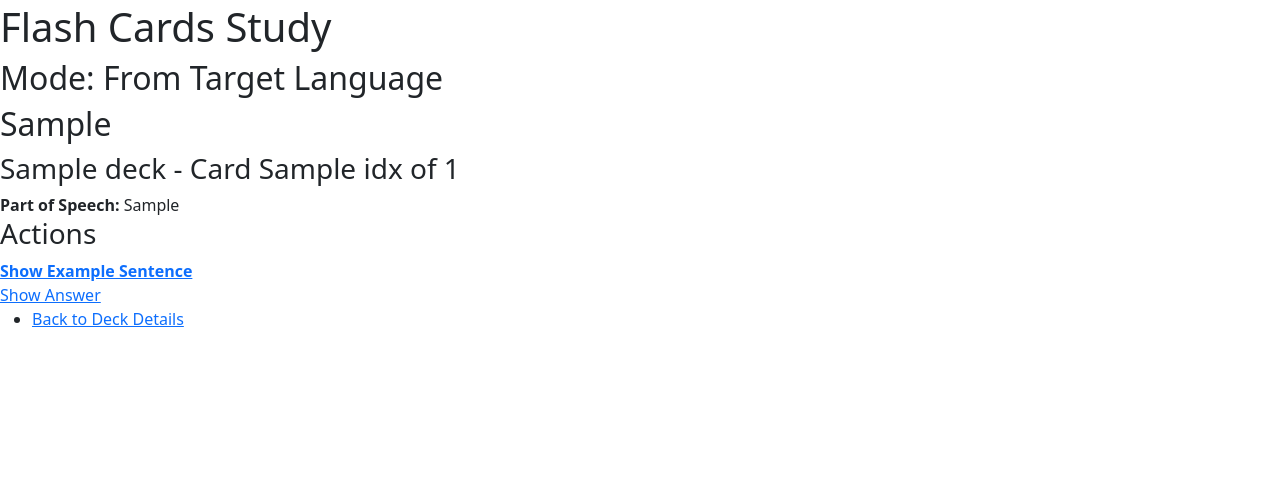
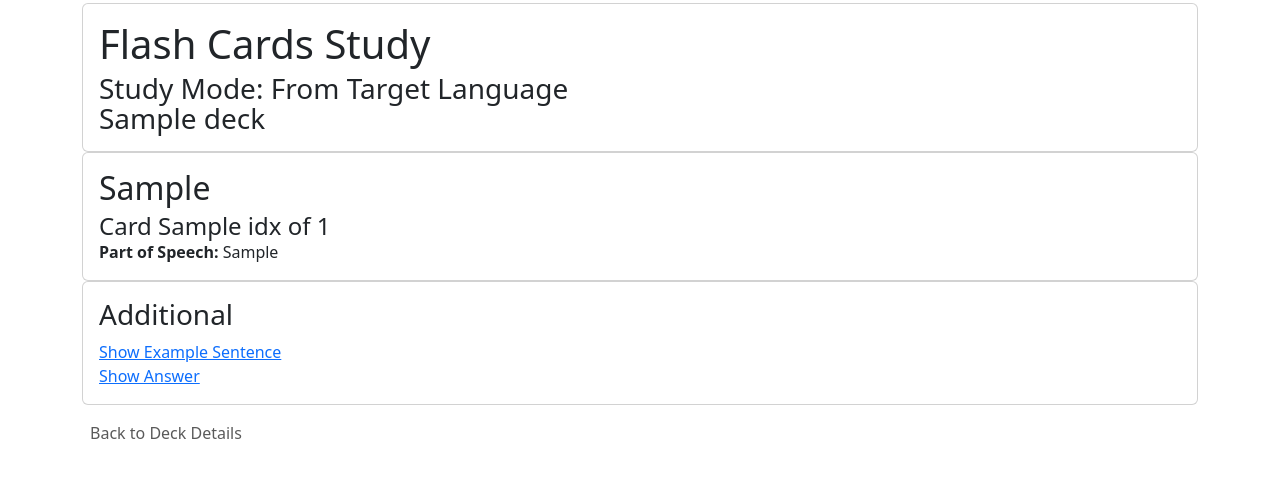
Before and after one commit to dstilesr/flashy-card, a Python web app: template app/templates/study-card.html.jinja2 in a window 1280 px wide. Shown: the part 53-531 px from the top of the page. Run offline with Jinja, Linux system fonts and the light colour scheme; the template is opened without the code that fills it: most values are stand-ins (such as "Sample title", 1, 10 or a date in 2020).

Commit message:
Styling for study page

```diff
--- a/app/templates/study-card.html.jinja2
+++ b/app/templates/study-card.html.jinja2
@@ -7,23 +7,33 @@
 {% endmacro %}
 
 {% block page_body %}
-<div id="titleSection">
-    <h1>Flash Cards Study</h1>
-    <h2>Mode: {{ study_mode_display() }}</h2>
+<div class="container-md" id="titleSection">
+    <div class="card">
+        <div class="card-body">
+            <h1 class="card-title">Flash Cards Study</h1>
+            <h3 class="card-subtitle">Study Mode: {{ study_mode_display() }}</h3>
+            <h3 class="card-subtitle">{{ deck.name }}</h3>
         </div>
-<div id="cardDetail">
-    <h2>
+    </div>
+</div>
+<div class="container-md" id="cardDetail">
+    <div class="card">
+        <div class="card-body">
+            <h2 class="card-title">
                 {%- if to_target %}{{ card.translation }}{% else %}{{ card.target_word }}{% endif -%}
             </h2>
-    <h3>{{ deck.name }} - Card {{ idx }} of {{ total_cards }}</h3>
-    <b>Part of Speech:</b> {{ card.part_of_speech }}<br>
-    <section id="actionsSection">
-        <h3>Actions</h3>
+            <h4 class="card-subtitle">Card {{ idx }} of {{ total_cards }}</h4>
+            <b>Part of Speech:</b> {{ card.part_of_speech }}
+        </div>
+    </div>
+    <div class="card">
+        <div class="card-body" id="actionsSection">
+            <h3 class="card-title">Additional</h3>
             {%- if (example or show_all) and (not to_target) %}
             <b>Example Sentence:</b> {{ card.sentence }}<br>
             {%- else %}
             <a href="/study/{{ deck.id }}/{{ study_mode() }}?idx={{ idx }}&seed={{ rnd_seed }}&show_example=true">
-            <b>Show Example Sentence</b><br>
+                Show Example Sentence<br>
             </a>
             {% endif -%}
             {%- if show_all %}
@@ -33,27 +43,28 @@
                     Show Answer
                 </a>
             {% endif -%}
-    </section>
         </div>
-<div id="linksSection">
-    <nav id="pageLinks">
-        <ul>
+    </div>
+</div>
+<div class="container-md" id="linksSection">
+    <nav class="navbar navbar-expand-lg" id="pageLinks">
+        <ul class="navbar-nav">
             {%- if idx > 1 %}
-            <li>
-                <a href="/study/{{ deck.id }}/{{ study_mode() }}?idx={{ idx - 1 }}&seed={{ rnd_seed }}">
+            <li class="nav-item">
+                <a class="nav-link" href="/study/{{ deck.id }}/{{ study_mode() }}?idx={{ idx - 1 }}&seed={{ rnd_seed }}">
                     Previous
                 </a>
             </li>
             {% endif -%}
             {%- if idx < total_cards %}
-            <li>
-                <a href="/study/{{ deck.id }}/{{ study_mode() }}?idx={{ idx + 1 }}&seed={{ rnd_seed }}">
+            <li class="nav-item">
+                <a class="nav-link" href="/study/{{ deck.id }}/{{ study_mode() }}?idx={{ idx + 1 }}&seed={{ rnd_seed }}">
                     Next
                 </a>
             </li>
             {% endif -%}
-            <li>
-                <a href="/decks/{{ deck.id }}/detail">
+            <li class="nav-item">
+                <a class="nav-link" href="/decks/{{ deck.id }}/detail">
                     Back to Deck Details
                 </a>
             </li>
```
Lines whose indentation alone changed are shown as unchanged.
